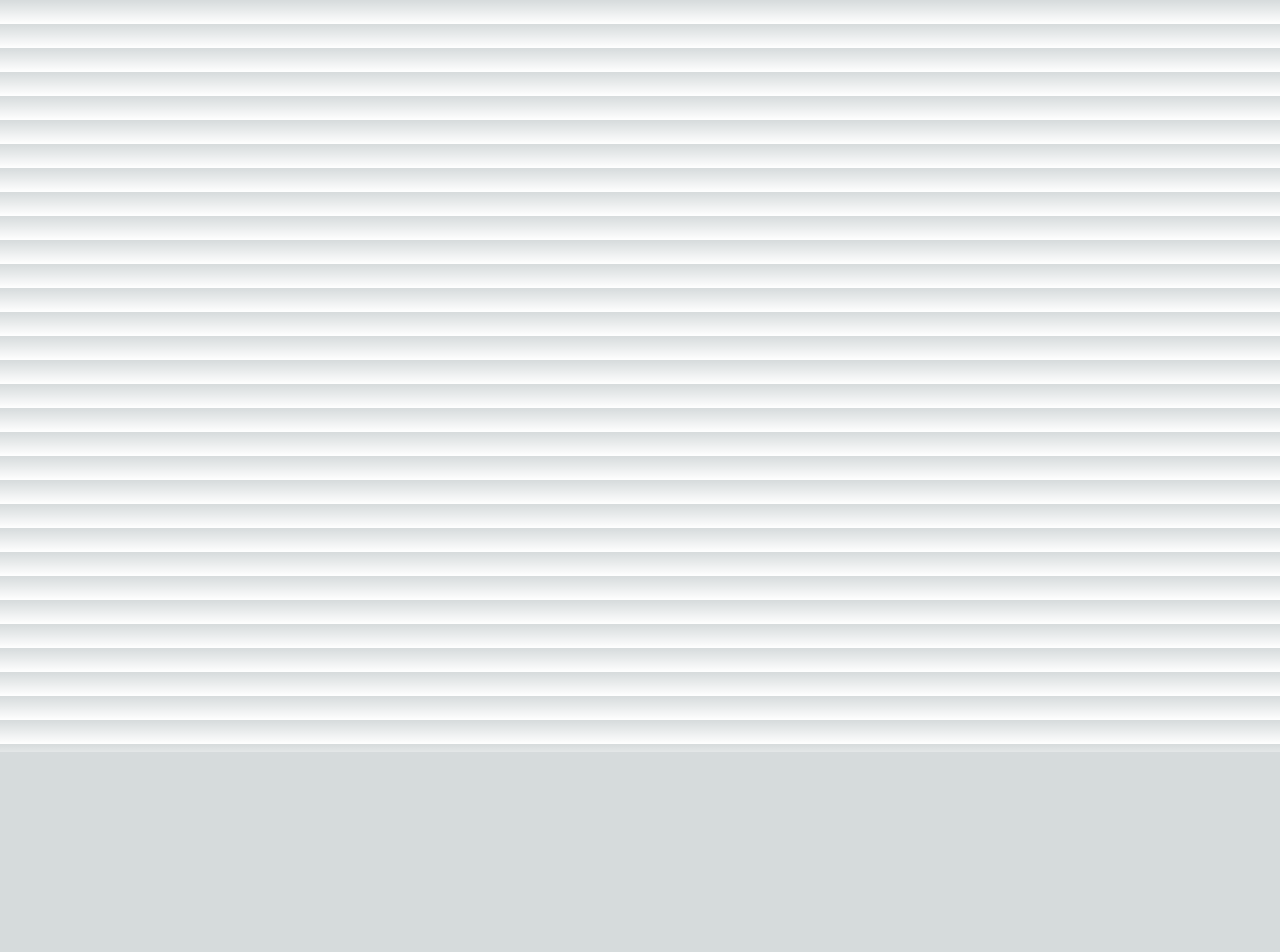
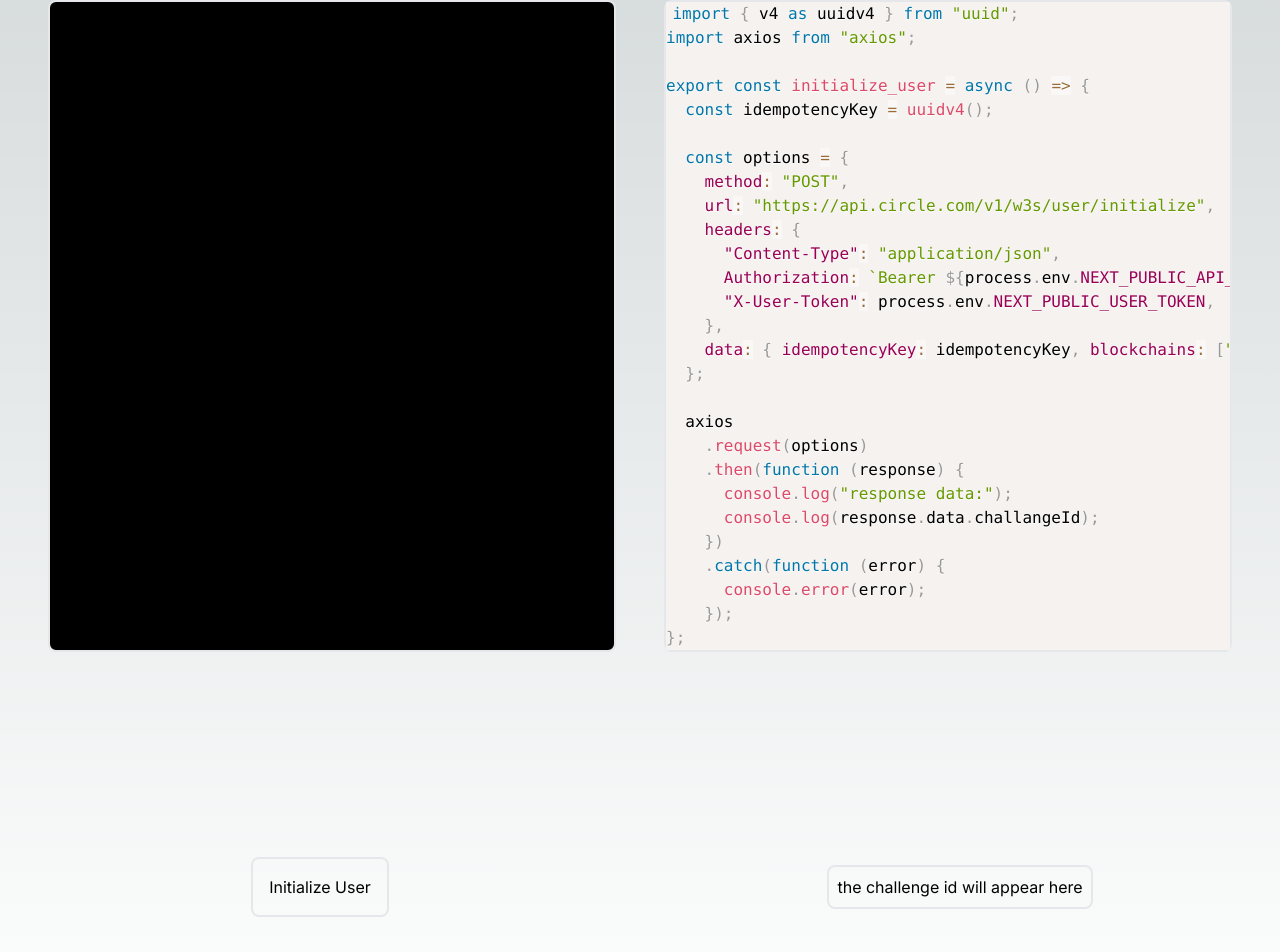
Before and after one commit to SimonYuvarlak/User-Controlled-Wallets, a Next.js app: page /initialize_user in a window 1280 px wide. Shown: the part 48-1000 px from the top of the page. Before the commit the page ends 800 px from the top, so only its background shows below. Built offline with nearby package versions, Linux system fonts and the light colour scheme.

Commit message:
initialize user code

```diff
--- a/package.json
+++ b/package.json
@@ -10,6 +10,7 @@
   },
   "dependencies": {
     "axios": "^1.6.5",
+    "http-proxy-middleware": "^2.0.6",
     "next": "14.0.4",
     "react": "^18",
     "react-dom": "^18",
--- a/src/app/api/initialize_user/route.js
+++ b/src/app/api/initialize_user/route.js
@@ -1,25 +1,28 @@
+"use server";
+// This code initializes the user
+// It uses uuid to generate a idempotency key
 import { v4 as uuidv4 } from "uuid";
 import axios from "axios";
 
 export const initialize_user = async () => {
-  const idempotencyKey = uuidv4();
+  const idempotencyKey = uuidv4(); // generates an idempotency key
 
   const options = {
     method: "POST",
     url: "https://api.circle.com/v1/w3s/user/initialize",
     headers: {
       "Content-Type": "application/json",
-      Authorization: `Bearer ${process.env.NEXT_PUBLIC_API_KEY}}`,
-      "X-User-Token": process.env.NEXT_PUBLIC_USER_TOKEN,
+      Authorization: `Bearer  ${process.env.NEXT_PUBLIC_API_KEY}`,
+      "X-User-Token": `${process.env.NEXT_PUBLIC_USER_TOKEN}`,
     },
     data: { idempotencyKey: idempotencyKey, blockchains: ["MATIC-MUMBAI"] },
   };
 
-  axios
+  return axios
     .request(options)
     .then(function (response) {
-      console.log("response data:");
-      console.log(response);
+      console.log("idempotency key: ", idempotencyKey);
+      return response.data.data.challengeId;
     })
     .catch(function (error) {
       console.error(error);
--- a/src/app/components/codes.js
+++ b/src/app/components/codes.js
@@ -92,3 +92,36 @@ export const create_a_new_user = async () => {
 };
   `.trim();
 };
+
+export const initialize_user_code = () => {
+  return `
+    import { v4 as uuidv4 } from "uuid";
+import axios from "axios";
+
+export const initialize_user = async () => {
+  const idempotencyKey = uuidv4();
+
+  const options = {
+    method: "POST",
+    url: "https://api.circle.com/v1/w3s/user/initialize",
+    headers: {
+      "Content-Type": "application/json",
+      Authorization: \`Bearer \${process.env.NEXT_PUBLIC_API_KEY}}\`,
+      "X-User-Token": process.env.NEXT_PUBLIC_USER_TOKEN,
+    },
+    data: { idempotencyKey: idempotencyKey, blockchains: ["MATIC-MUMBAI"] },
+  };
+
+  axios
+    .request(options)
+    .then(function (response) {
+      console.log("response data:");
+      console.log(response.data.challangeId);
+    })
+    .catch(function (error) {
+      console.error(error);
+    });
+};
+
+  `.trim();
+};
--- a/src/app/components/markdowns.js
+++ b/src/app/components/markdowns.js
@@ -64,3 +64,37 @@ This task will be done in the same manner as the previous ones.
 - You will upload the user token to the Risein platform.
 `;
 };
+
+export const initialize_user_markdown = () => {
+  return `
+# Welcome To Your Fourth Task For Creating User Controlled Wallets
+
+In this task, you will complete the fourth step of creating a user controlled wallet, which is to initialize the user.
+
+At this point, you should already have the User ID.
+
+## What Does Initializing A User Mean?
+
+Initializing a user is the process of creating a user's wallets and generating the user's private keys.
+
+This process is required before the user can send or receive funds or interact with smart contracts on the blockchain.
+
+Even though you have initialized the user and created the wallet, the end user should still complete the setup by defininf a pin and revocery methods.
+
+This task will be done in the same manner as the previous ones.
+
+- You will be updating the code in the folder \`~/src/app/api/initialize_user/route.js\`.
+- Once you initialize the user, you will receive a \`Challange Id\`. Add the Challange Id to your \`.env.local\` file under the name: \`NEXT_PUBLIC_CHALLANGE_ID\`.
+- You will upload the Challange Id to the Risein platform.
+
+## What Is A Challange?
+
+\`A challenge is a specific action that your end-users are asked to perform\`, such as initiating a transaction or executing a smart contract.
+These challenges act as security checkpoints in the user's journey, guaranteeing that sensitive operations are only executed with the user's explicit consent.
+
+- The initial challenge that users face is setting up their PIN code and establishing a recovery method during the sign-up process.
+- The PIN is encrypted on the user's personal device during entry, which ensures that developers or merchants do not have access to user PINs.
+- The recovery method provides users with a way to regain access to their assets if they forget their PIN code.
+- Users can opt for security questions as their recovery method, a well-known backup mechanism that improves the user experience while ensuring that users maintain full control over their assets.
+`;
+};
--- a/src/app/initialize_user/page.js
+++ b/src/app/initialize_user/page.js
@@ -1,18 +1,44 @@
 "use client";
-import React from "react";
+import { React, useState } from "react";
 import { initialize_user } from "../api/initialize_user/route";
+import { initialize_user_code } from "../components/codes";
+import { initialize_user_markdown } from "../components/markdowns";
+import Lesson from "../components/lesson";
+import SubmitButton from "../components/submitButton";
+import ResultField from "../components/resultField";
 
 const InitializeUser = () => {
+  const [buttonClicked, setButtonClicked] = useState(false);
+  const [challengeId, setChallengeId] = useState(
+    "the challenge id will appear here"
+  );
+
+  const markdownString = initialize_user_markdown();
+  const codeString = initialize_user_code();
+
   const initialize = async () => {
     const response = await initialize_user();
     console.log(response);
+    setChallengeId(response);
   };
 
   return (
-    <div>
-      <button onClick={() => initialize()}>Initialize User</button>
+    <div className="grid grid-rows-3">
+      <div className="row-span-2 p-12">
+        <Lesson markdown={markdownString} codeString={codeString} />
+      </div>
+      <div className="grid grid-cols-2">
+        <SubmitButton
+          button_text="Initialize User"
+          button_function={initialize}
+        />
+        <div className="flex items-center justify-center">
+          <ResultField text={challengeId} flag={buttonClicked} />
+        </div>
+      </div>
     </div>
   );
+  S;
 };
 
 export default InitializeUser;
```
Also changed, not shown: 2 other files (tests, documents, lock files or other folders).
